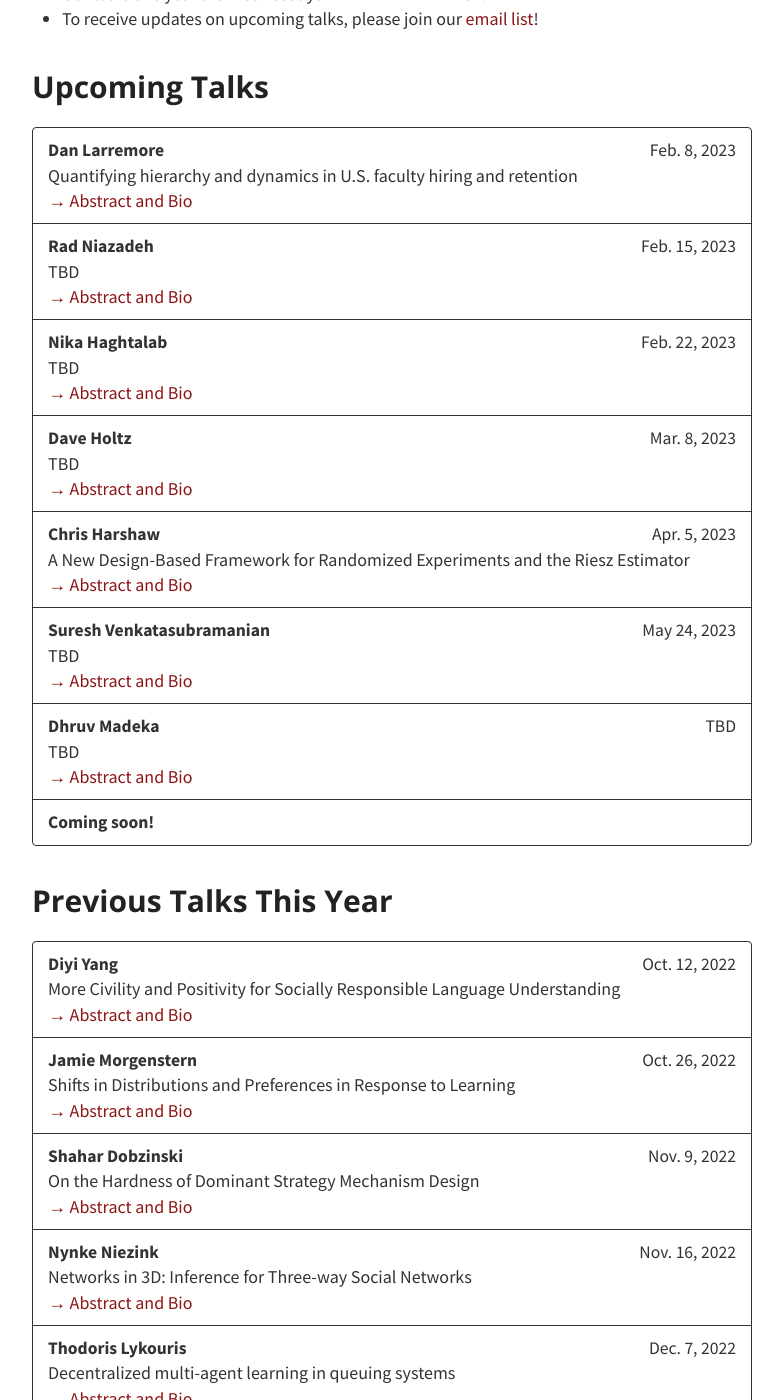
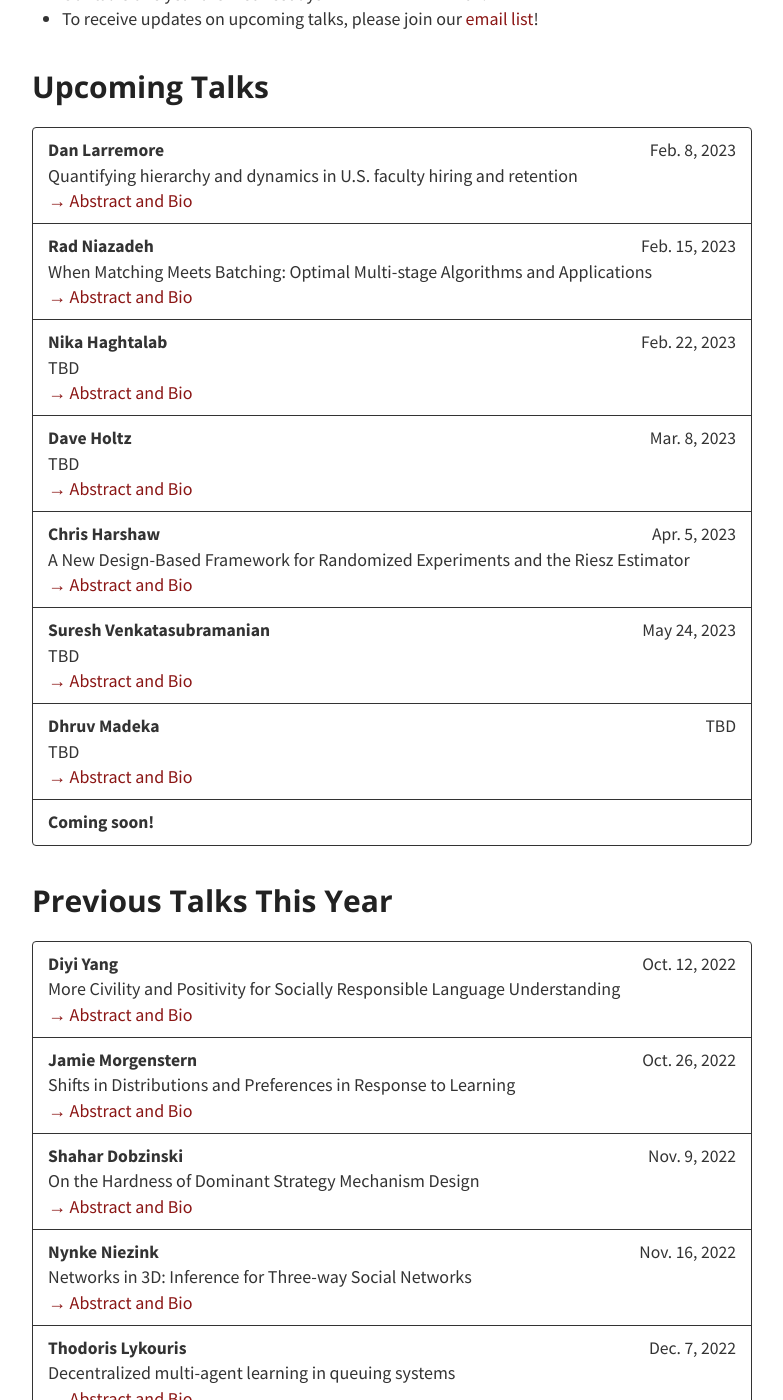
Before and after one commit to stanford-rain-seminar/stanford-rain-seminar.github.io, a Jekyll site: the page built from index.md, in a window 1280 px wide and 1400 px high, scrolled down 393 px. Shown: the whole window, without its empty margins (248-1031 px from the left). Built offline with Jekyll 4.4.1, drawn with Linux system fonts in a browser that asks for light colours; nearby versions of some CDN libraries; our own code applies the rules of GitHub Pages for plain Markdown files.

Commit message:
update winter 2023 talks

```diff
--- a/_data/talks.yml
+++ b/_data/talks.yml
@@ -7,9 +7,16 @@
       bio: "Daniel Larremore is an assistant professor in the Department of Computer Science and the BioFrontiers Institute. His research develops statistical and inferential methods for analyzing large-scale network data, and uses those methods to solve applied problems in diverse domains, including public health and academic labor markets. In particular, his work focuses on generative models for networks, the ongoing evolution of the malaria parasite and the origins of social inequalities in academic hiring and careers. Prior to joining the CU Boulder faculty, he was an Omidyar Fellow at the Santa Fe Institute (2015-2017) and a post-doctoral fellow at the Harvard T.H. Chan School of Public Health (2012-2015). He obtained his PhD in applied mathematics from CU Boulder in 2012, and holds an undergraduate degree from Washington University in St. Louis."
     - speaker: Rad Niazadeh
       date: Feb. 15, 2023
-      title: TBD
-      abstract: TBD
-      bio:
+      title: "When Matching Meets Batching: Optimal Multi-stage Algorithms and Applications"
+      abstract: "In several applications of real-time matching of demand to supply in online marketplaces --- for example matching delivery requests to dispatching centers in Amazon or allocating video-ads to users in YouTube --- the platform allows for some latency (or there is an inherent allowance for latency) in order to batch the demand and improve the efficiency of the resulting matching. Motivated by these scenarios, I investigate the optimal trade-off between batching and inefficiency in the context of designing robust online allocations in this talk. In particular, I consider K-stage variants of the classic vertex weighted bipartite b-matching and AdWords problems in the adversarial setting, where online vertices arrive stage-wise and in K batches—in contrast to online arrival. Our main result for both problems is an optimal (1-(1-1/K)^K)-competitive competitive (fractional) matching algorithm, improving the classic (1 − 1/e) competitive ratio bound known for the online variants of these problems (Mehta et al., 2007; Aggarwal et al., 2011).
+
+Our main technique at high-level is developing algorithmic tools to vary the trade-off between “greedyness” and “hedging” of the matching algorithm across stages. We rely on a particular family of convex-programming based matchings that distribute the demand in a specifically balanced way among supply in different stages, while carefully modifying the balancedness of the resulting matching across stages. More precisely, we identify a sequence of polynomials with decreasing degrees to be used as strictly concave regularizers of the maximum weight matching linear program to form these convex programs. At each stage, our fractional multi-stage algorithm returns the corresponding regularized optimal solution as the matching of this stage (by solving the convex program). By providing structural decomposition of the underlying graph using the optimal solutions of these convex programs and recursively connecting the regularizers together, we develop a new multi-stage primal-dual framework to analyze the competitive ratio of this algorithm. We extend our results to integral allocations in the vertex weighted b-matching problem with large budgets, and in the AdWords problem with small bid over budget ratios. I will also briefly mention a recent extension of these results to the multi-stage configuration allocation problem and its applications to video-ads.
+
+The talk is based on a series of work with Yiding Feng and Amin Saberi:
+https://papers.ssrn.com/sol3/papers.cfm?abstract_id=3689448
+https://papers.ssrn.com/sol3/papers.cfm?abstract_id=3613755"
+      bio: "Rad Niazadeh is an Assistant Professor of Operations Management at The University of Chicago Booth School of Business. He is also part of the faculty at Toyota Technological Institute of Chicago (TTIC) by a courtesy appointment. Prior to joining Chicago Booth, he was a visiting researcher at Google Research NYC and a postdoctoral fellow at Stanford University, Computer Science Department. He finished his PhD in Computer Science (minored in Applied Mathematics) at Cornell University. Rad primarily studies the interplay between algorithms, incentives, and learning in real-time operations of online marketplaces and e-commerce platforms. His research aims to build theoretical methodologies and generic frameworks to design faster and economically efficient market algorithms, and also to help with addressing humanitarian needs (such as equity, fairness, and non-discrimination) in operations of governmental agencies and non-profit organizations.
+https://faculty.chicagobooth.edu/rad-niazadeh"
     - speaker: Nika Haghtalab
       date: Feb. 22, 2023
       title: TBD
```
Also changed, not shown: 1 other file.
